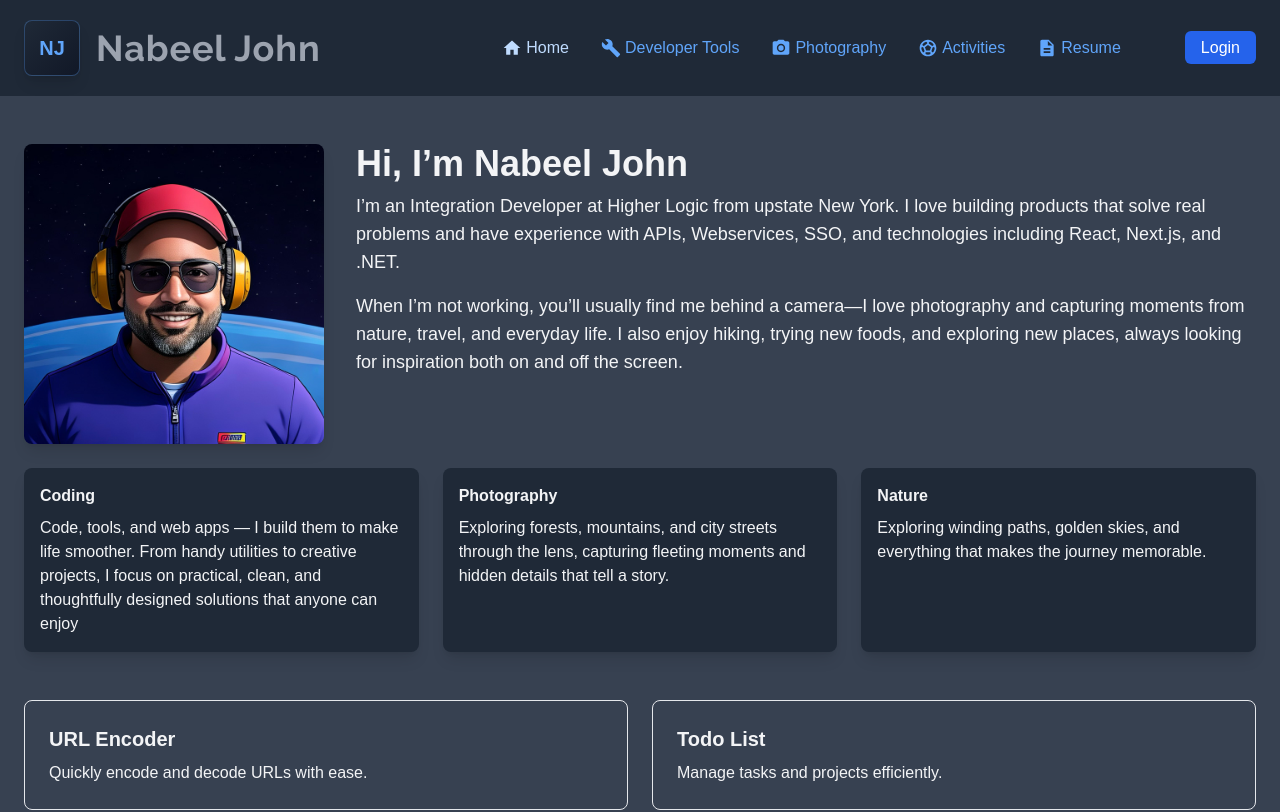
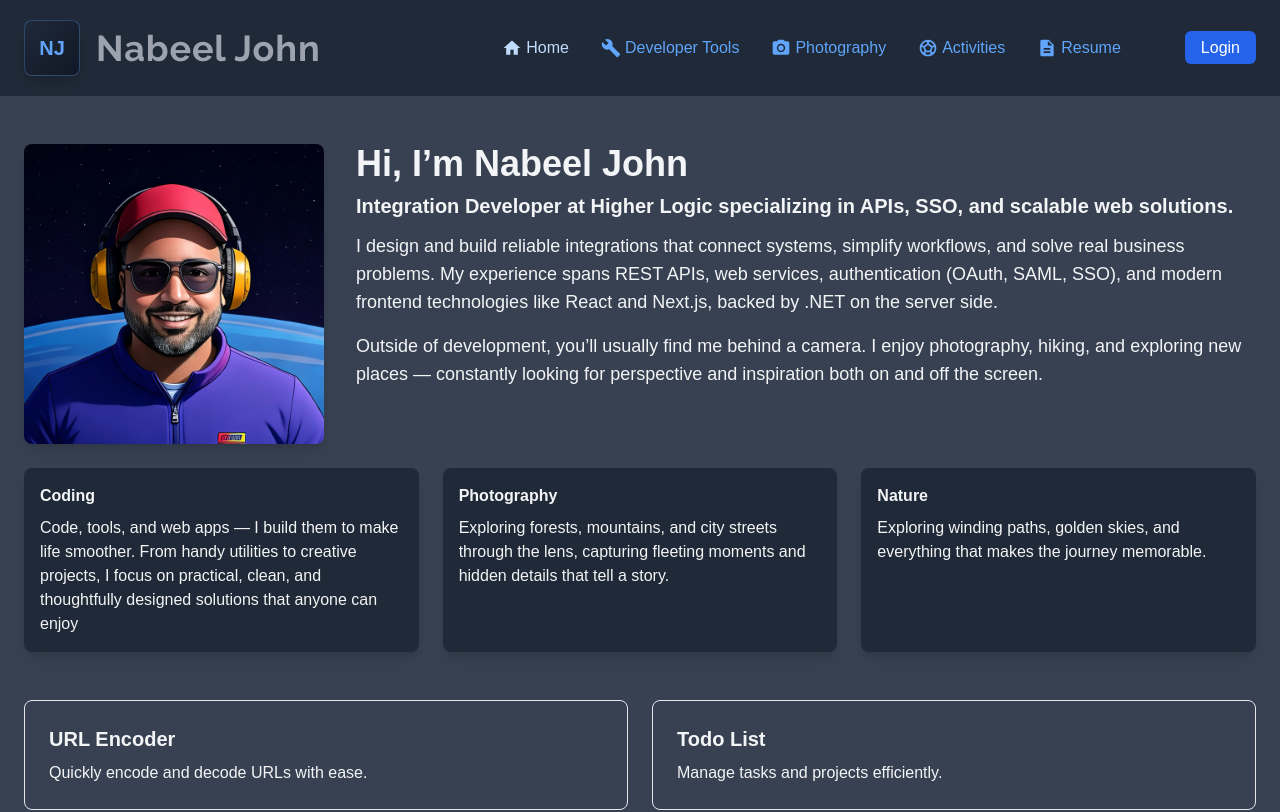
Before and after one commit to nabeeljohn/njohnweb, a Next.js app: page / in a window 1280 px wide. Shown: the top 812 px of the page. Built offline with nearby package versions, Linux system fonts and the light colour scheme.

Commit message:
updated text

```diff
--- a/appcomponents/main/aboutme.tsx
+++ b/appcomponents/main/aboutme.tsx
@@ -23,11 +23,17 @@ export default function AboutMe() {
         <h1 className="text-3xl md:text-4xl font-bold mb-2 leading-tight">
           Hi, I’m Nabeel John
         </h1>
+
+        <h3 className="text-lg md:text-xl font-semibold mb-3 leading-relaxed">
+          Integration Developer at Higher Logic specializing in APIs, SSO, and scalable web solutions.
+        </h3>
+
         <p className="text-base md:text-lg leading-relaxed mb-4">
-          I’m an Integration Developer at Higher Logic from upstate New York. I love building products that solve real problems and have experience with APIs, Webservices, SSO, and technologies including React, Next.js, and .NET.
+          I design and build reliable integrations that connect systems, simplify workflows, and solve real business problems. My experience spans REST APIs, web services, authentication (OAuth, SAML, SSO), and modern frontend technologies like React and Next.js, backed by .NET on the server side.
         </p>
+
         <p className="text-base md:text-lg leading-relaxed">
-          When I’m not working, you’ll usually find me behind a camera—I love photography and capturing moments from nature, travel, and everyday life. I also enjoy hiking, trying new foods, and exploring new places, always looking for inspiration both on and off the screen.
+          Outside of development, you’ll usually find me behind a camera. I enjoy photography, hiking, and exploring new places — constantly looking for perspective and inspiration both on and off the screen.
         </p>
       </div>
 
```
Also changed, not shown: app/page.tsx (+0 -7 lines).
